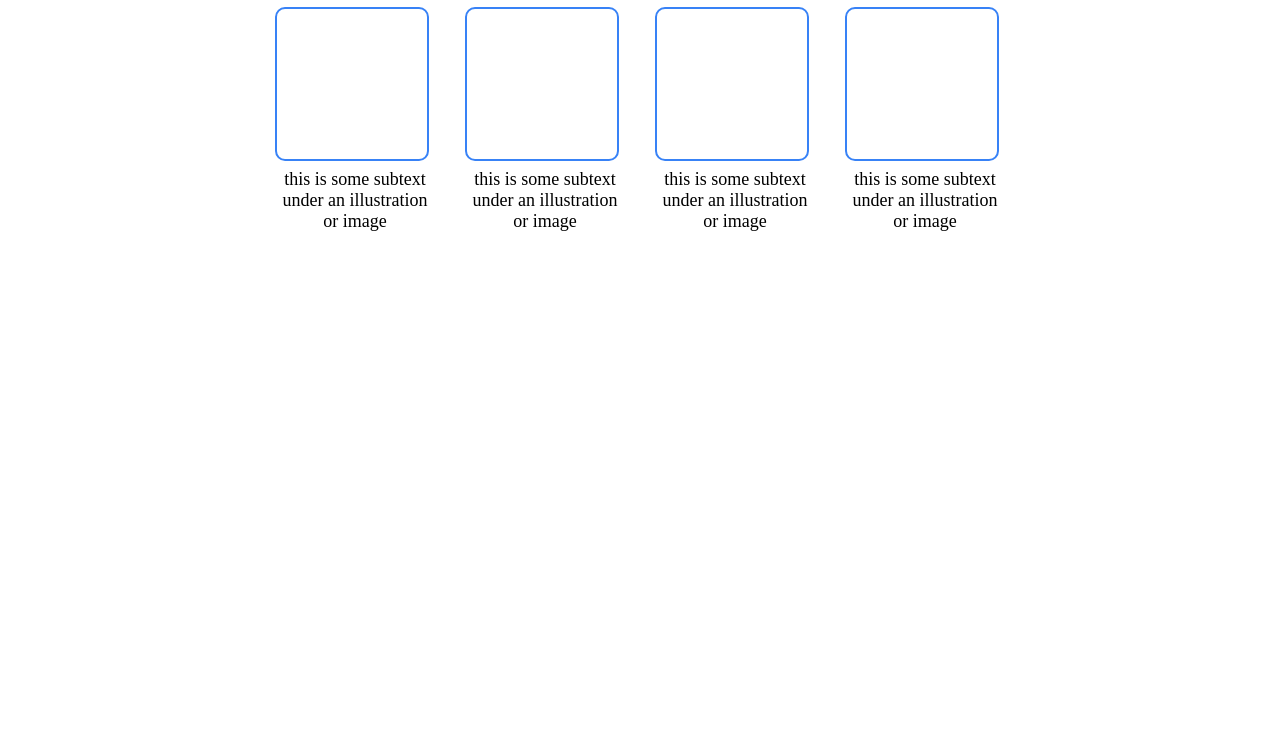
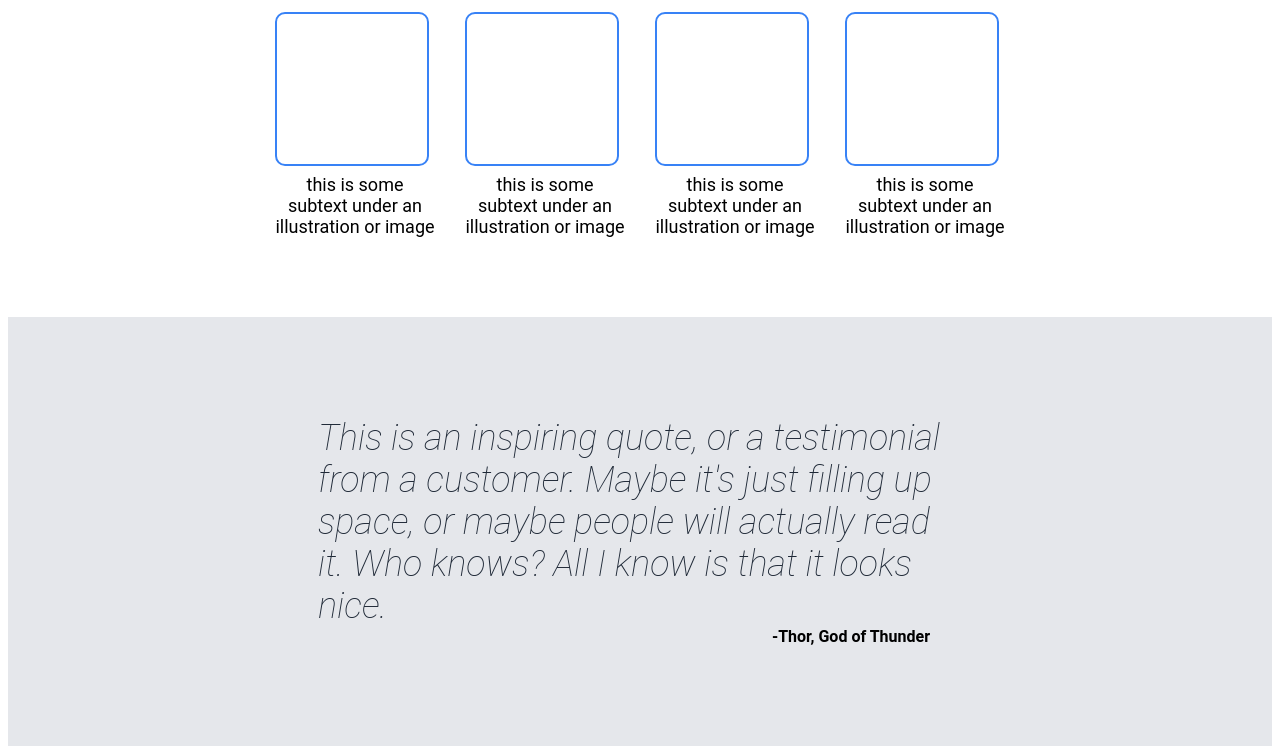
Before and after one commit to bryandsanti/landing-page, a plain HTML site: page index.html in a window 1280 px wide. Shown: the part 579-1333 px from the top of the page. Before the commit the page ends 899 px from the top, so only its background shows below. Drawn offline with Linux system fonts and the light colour scheme.

Commit message:
Create third container
Created the quote section of the landing project

```diff
--- a/index.html
+++ b/index.html
@@ -46,5 +46,9 @@
             </div>
         </div>
     </div>
+    <div class="third-container">
+        <div class="quote">This is an inspiring quote, or a testimonial from a customer. Maybe it's just filling up space, or maybe people will actually read it. Who knows? All I know is that it looks nice.</div>
+        <div class="author">-Thor, God of Thunder</div>
+    </div>
 </body>
 </html>
--- a/style.css
+++ b/style.css
@@ -1,6 +1,7 @@
 body{
     display: flex;
     flex-direction: column;
+    font-family: Roboto, sans-serif;
 }
 
 .header{
@@ -76,6 +77,7 @@ a{
     flex-direction: column;
     align-items: center;
     margin-bottom: 80px;
+    /* box-sizing: border-box; */
 }
 
 .random-info{
@@ -108,3 +110,32 @@ a{
     margin-top: 8px;
     font-size: 18px;
 }
+
+/* Third container */
+
+.third-container{
+    /* display: flex;
+    flex-direction: column;
+    align-items: center;
+    justify-content: center; */
+    background-color: #E5E7EB;
+    padding: 100px 310px;
+
+}
+
+.quote{
+    font-size:36px ;
+    color: #1F2937;
+    display: flex;
+    justify-content: flex-start;
+    align-items: center;
+    font-style:italic;
+    font-weight: lighter;
+}
+
+.author{
+    display: flex;
+    justify-content: flex-end;
+    font-weight: bold;
+    margin-right: 32px;
+}
```
